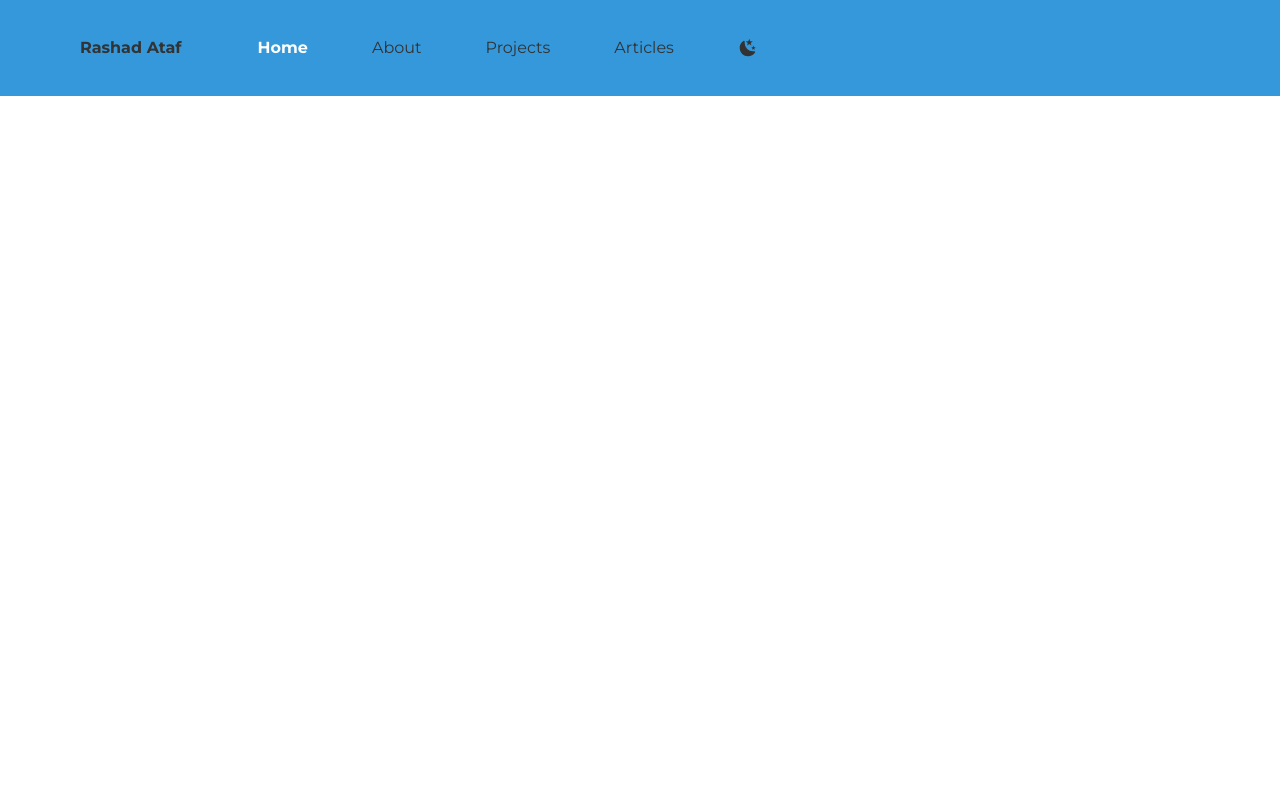
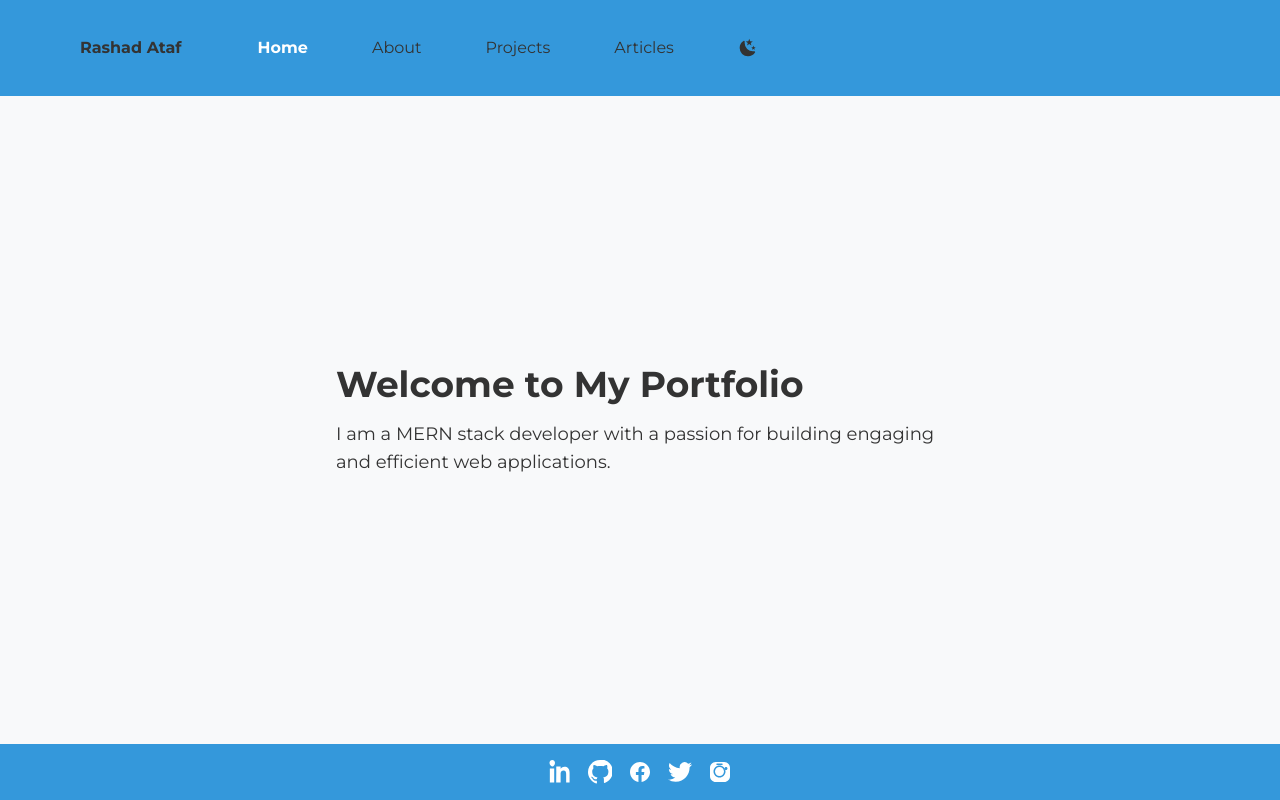
Before and after one commit to rashadataf/portfolio, a Next.js app in the folder app/: page / in a window 1280 px wide. Built offline with nearby package versions, Linux system fonts and the light colour scheme.

Commit message:
feat: add home page + footer component

```diff
--- a/app/src/app/layout.tsx
+++ b/app/src/app/layout.tsx
@@ -23,7 +23,7 @@ export default function RootLayout({
   return (
     <ThemeProvider>
       <html lang="en">
-        <body className={montserrat.className}>
+        <body className={`${montserrat.className} flex flex-col min-h-screen bg-main text-main`}>
           <Navbar />
           {children}
         </body>
--- a/app/src/app/page.tsx
+++ b/app/src/app/page.tsx
@@ -1,12 +1,27 @@
 'use client'
 
-import { useThemeContext } from "@/context/theme.provider"
+import Image from "next/image";
+import Footer from "@/components/Footer";
 
 export default function Home() {
-  const { toggleTheme, theme } = useThemeContext();
 
   return (
-    <main>
-    </main>
+    <>
+      <div className="flex flex-col md:flex-row items-center justify-around flex-grow">
+        {/* <Image
+          src=""
+          alt="Hero Image"
+          className="w-full md:w-1/2 p-4"
+        /> */}
+        <div className="w-full md:w-1/2 p-4">
+          <h1 className="text-2xl md:text-4xl font-bold mb-4">Welcome to My Portfolio</h1>
+          <p className="text-lg">
+            I am a MERN stack developer with a passion for building engaging and efficient web applications.
+          </p>
+        </div>
+      </div>
+
+      <Footer />
+    </>
   )
 }
--- /dev/null
+++ b/app/src/components/Footer.tsx
@@ -0,0 +1,29 @@
+import React from 'react';
+import { FacebookIcon, GithubIcon, InstagramIcon, LinkedinIcon, TwitterIcon } from './Icons';
+import Link from 'next/link';
+
+const Footer = () => {
+    return (
+        <footer className="bg-primary p-4 text-secondary">
+            <div className="flex justify-center space-x-4">
+                <Link href="https://www.linkedin.com/in/rashad-ataf-99081416b/" target="_blank" rel="noreferrer">
+                    <LinkedinIcon className="w-6 h-6 hover:text-main" />
+                </Link>
+                <Link href="https://github.com/rashadataf/" target="_blank" rel="noreferrer">
+                    <GithubIcon className="w-6 h-6 hover:text-main" />
+                </Link>
+                <Link href="https://www.facebook.com/Rashad.Attaf" target="_blank" rel="noreferrer">
+                    <FacebookIcon className="w-6 h-6 hover:text-main" />
+                </Link>
+                <Link href="https://twitter.com/ataf_rasha95156" target="_blank" rel="noreferrer">
+                    <TwitterIcon className="w-6 h-6 hover:text-main" />
+                </Link>
+                <Link href="https://www.instagram.com/rashad_ataf/" target="_blank" rel="noreferrer">
+                    <InstagramIcon className="w-6 h-6 hover:text-main" />
+                </Link>
+            </div>
+        </footer>
+    );
+};
+
+export default Footer;
--- a/app/src/components/Icons.tsx
+++ b/app/src/components/Icons.tsx
@@ -334,6 +334,36 @@ export const MoonIcon = ({ className }: IconProps) => (
 
 export const MenuIcon = ({ className }: { className?: string }) => (
     <svg className={className} fill="none" stroke="currentColor" viewBox="0 0 24 24" xmlns="http://www.w3.org/2000/svg">
-        <path stroke-linecap="round" stroke-linejoin="round" stroke-width="2" d="M4 6h16M4 12h16m-7 6h7"></path>
+        <path strokeLinecap="round" strokeLinejoin="round" strokeWidth="2" d="M4 6h16M4 12h16m-7 6h7"></path>
     </svg>
 );
+
+export const LinkedinIcon = ({ className }: { className?: string }) => (
+    <svg className={className} role="img" xmlns="http://www.w3.org/2000/svg" viewBox="0 0 448 512">
+        <path fill="currentColor" d="M100.3 480H7.4V180h92.9v300zm-46.1-344C33.9 136 0 101.8 0 58.8 0 26.3 26.3 0 58.6 0c32.3 0 58.5 26.3 58.5 58.8 0 43-26.2 78.2-58.5 78.2H54.2zm393.7 344h-92.8V300c0-42.9-9.2-76.3-57.5-76.3-30.7 0-48.9 20.6-56.9 40.5-2.9 7.1-3.6 17-3.6 26.9v188.9h-92.9s1.2-306.6 0-338.7h92.9v47.9c12.3-18.9 34.5-46 84-46 61.4 0 107.5 39.9 107.5 125.7V480z"></path>
+    </svg>
+);
+
+export const GithubIcon = ({ className }: { className?: string }) => (
+    <svg viewBox="0 0 24 24" fill="currentColor" className={className}>
+        <path d="M12 0c-6.6 0-12 5.4-12 12 0 5.3 3.4 9.8 8.2 11.4.6.1.8-.3.8-.6 0-.3-.1-1.1-.2-2.1-3.3.7-4-1.6-4-1.6-.5-1.3-1.3-1.7-1.3-1.7-1.1-.7.1-.7.1-.7 1.2.1 1.8 1.2 1.8 1.2 1.1 1.8 2.8 1.3 3.5 1 .1-.8.4-1.3.7-1.6-2.6-.3-5.4-1.3-5.4-5.9 0-1.3.5-2.4 1.3-3.2-.1-.3-.6-1.5.1-3.2 0 0 1.1-.3 3.5 1.3 1-.3 2.1-.4 3.2-.4s2.2.1 3.2.4c2.4-1.6 3.5-1.3 3.5-1.3.7 1.7.2 2.9.1 3.2.8.8 1.3 1.9 1.3 3.2 0 4.6-2.7 5.6-5.3 5.9.4.3.8 1 .8 2v3c0 .3.2.7.8.6 4.8-1.6 8.2-6.1 8.2-11.4 0-6.6-5.4-12-12-12z" />
+    </svg>
+);
+
+export const FacebookIcon = ({ className }: { className?: string }) => (
+    <svg viewBox="0 0 24 24" fill="currentColor" className={className}>
+        <path d="M12 2.04c-5.5 0-10 4.48-10 10.02 0 4.99 3.66 9.13 8.44 9.93v-7.06h-2.54v-2.87h2.54v-2.19c0-2.52 1.5-3.92 3.78-3.92 1.1 0 2.24.2 2.24.2v2.45h-1.26c-1.24 0-1.63.77-1.63 1.56v1.9h2.78l-.44 2.87h-2.34v7.06c4.78-.8 8.44-4.94 8.44-9.93 0-5.54-4.5-10.02-10-10.02z" />
+    </svg>
+);
+
+export const TwitterIcon = ({ className }: { className?: string }) => (
+    <svg viewBox="0 0 24 24" fill="currentColor" className={className}>
+        <path d="M24 4.56c-.89.39-1.85.65-2.85.77 1.03-.62 1.82-1.6 2.2-2.77-.96.57-2.03.99-3.17 1.22a4.92 4.92 0 0 0-8.39 4.49c-4.1-.21-7.72-2.17-10.15-5.15-.42.73-.67 1.58-.67 2.49 0 1.71.87 3.23 2.19 4.12-.81-.03-1.57-.25-2.24-.62v.06c0 2.39 1.7 4.38 3.95 4.83-.42.11-.86.17-1.32.17-.32 0-.64-.03-.95-.1.65 2.02 2.51 3.48 4.71 3.52a9.88 9.88 0 0 1-6.1 2.1c-.4 0-.79-.02-1.17-.07a13.94 13.94 0 0 0 7.54 2.21c9.05 0 14-7.5 14-14v-.64c.95-.69 1.78-1.54 2.44-2.51z" />
+    </svg>
+);
+
+export const InstagramIcon = ({ className }: { className?: string }) => (
+    <svg viewBox="0 0 24 24" fill="currentColor" className={className}>
+        <path d="M7.75 2h8.5c3.1 0 5.75 2.65 5.75 5.75v8.5c0 3.1-2.65 5.75-5.75 5.75h-8.5c-3.1 0-5.75-2.65-5.75-5.75v-8.5c0-3.1 2.65-5.75 5.75-5.75zm6.25 1.5h-5c-.41 0-.75.34-.75.75s.34.75.75.75h5c.41 0 .75-.34.75-.75s-.34-.75-.75-.75zm-2.5 2c-3.31 0-6 2.69-6 6s2.69 6 6 6 6-2.69 6-6-2.69-6-6-6zm0 1.5c2.49 0 4.5 2.01 4.5 4.5s-2.01 4.5-4.5 4.5-4.5-2.01-4.5-4.5 2.01-4.5 4.5-4.5zm6.5 0c-.83 0-1.5.67-1.5 1.5s.67 1.5 1.5 1.5 1.5-.67 1.5-1.5-.67-1.5-1.5-1.5z" />
+    </svg>
+);
```
